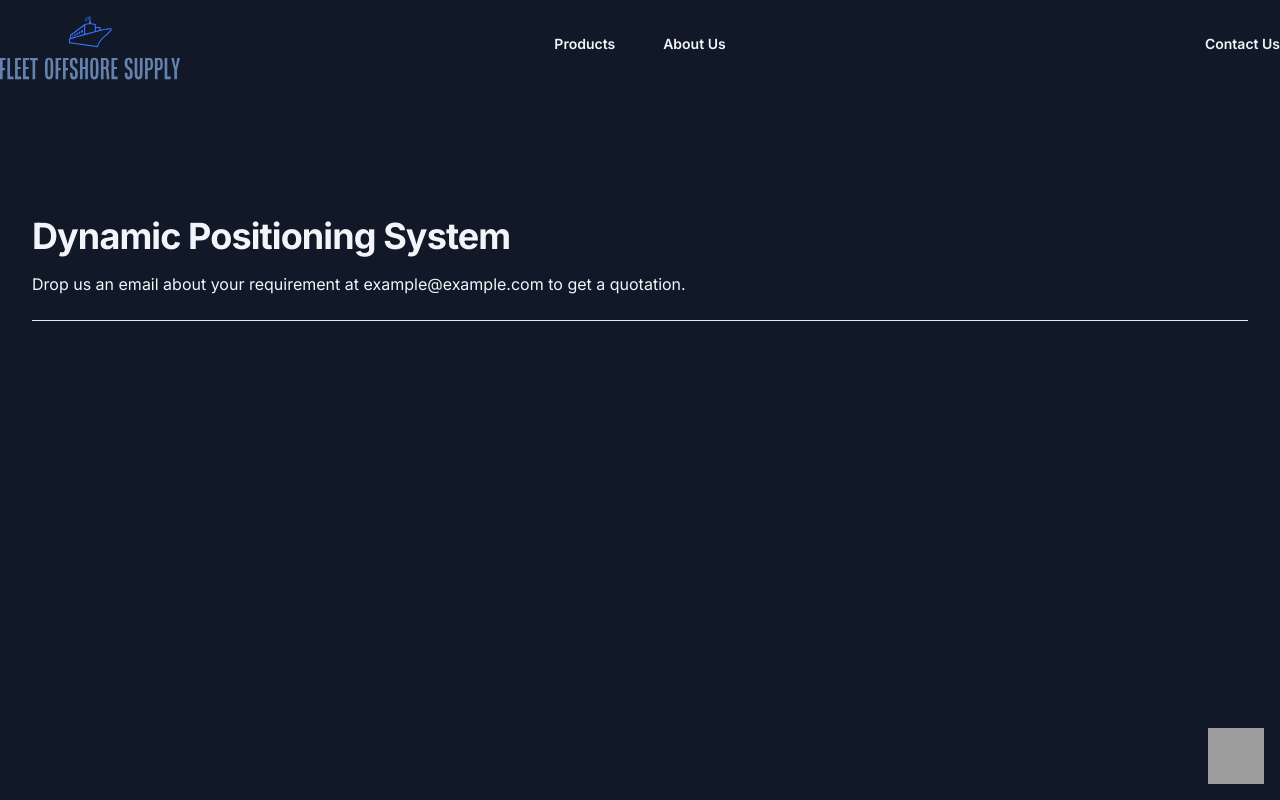
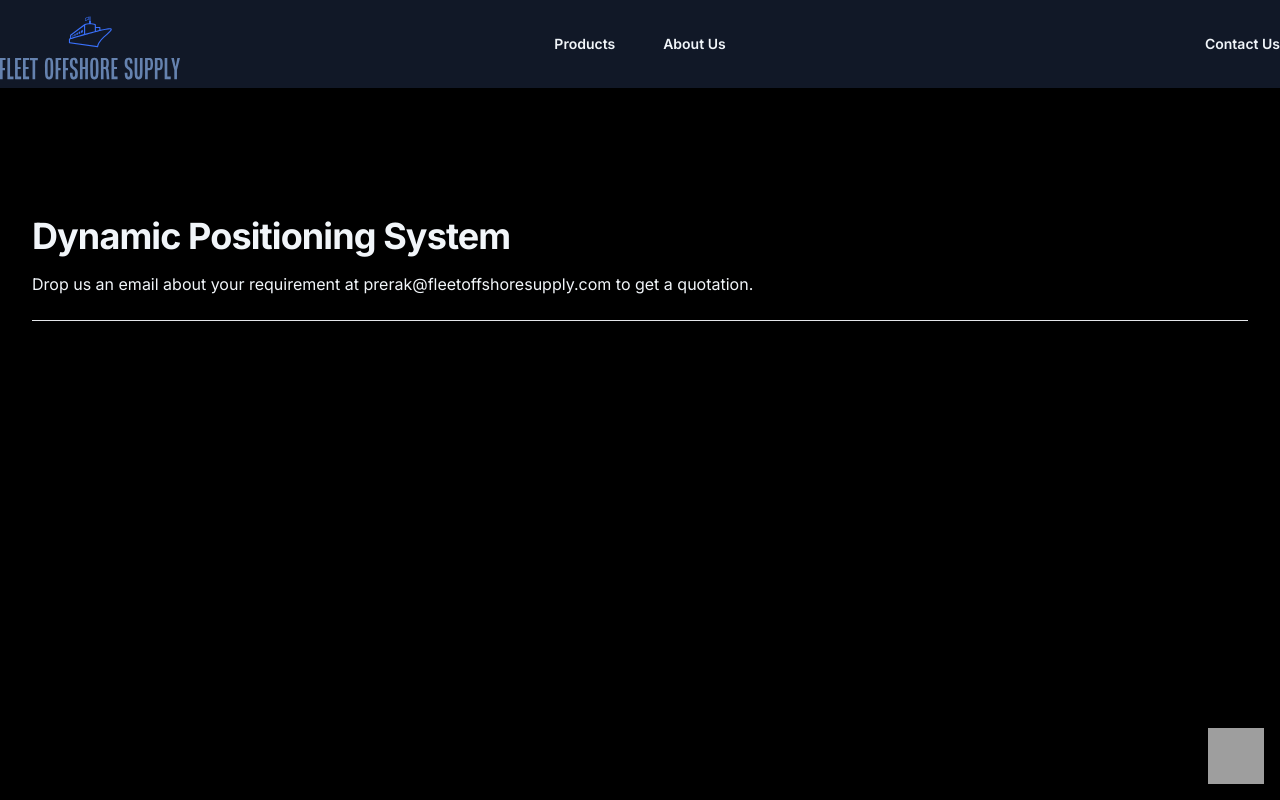
Before and after one commit to prerakops/fleetoffshore, a Next.js app: page /products/dp-system in a window 1280 px wide. Built offline with nearby package versions, Linux system fonts and the light colour scheme; grey boxes are pictures that could not be loaded.

Commit message:
updated email address for main branch

```diff
--- a/src/app/products/dp-system/page.js
+++ b/src/app/products/dp-system/page.js
@@ -69,13 +69,13 @@ const products = [
 
 export default function Example() {
   return (
-    <div className="bg-gray-900 min-h-screen">
+    <div className="">
       <Nav />
       <div className="mx-auto grid max-w-4xl grid-cols-0 items-center gap-x-8 gap-y-16 px-4 py-24 sm:px-6 sm:py-32 lg:max-w-7xl lg:grid-cols-1 lg:px-8">
         <div>
           <h2 className="text-3xl font-bold tracking-tight text-slate-100 sm:text-4xl">Dynamic Positioning System</h2>
           <p className="mt-4 text-slate-100">
-            Drop us an email about your requirement at example@example.com to get a quotation.
+            Drop us an email about your requirement at prerak@fleetoffshoresupply.com to get a quotation.
           </p>
 
           <br></br>
```
